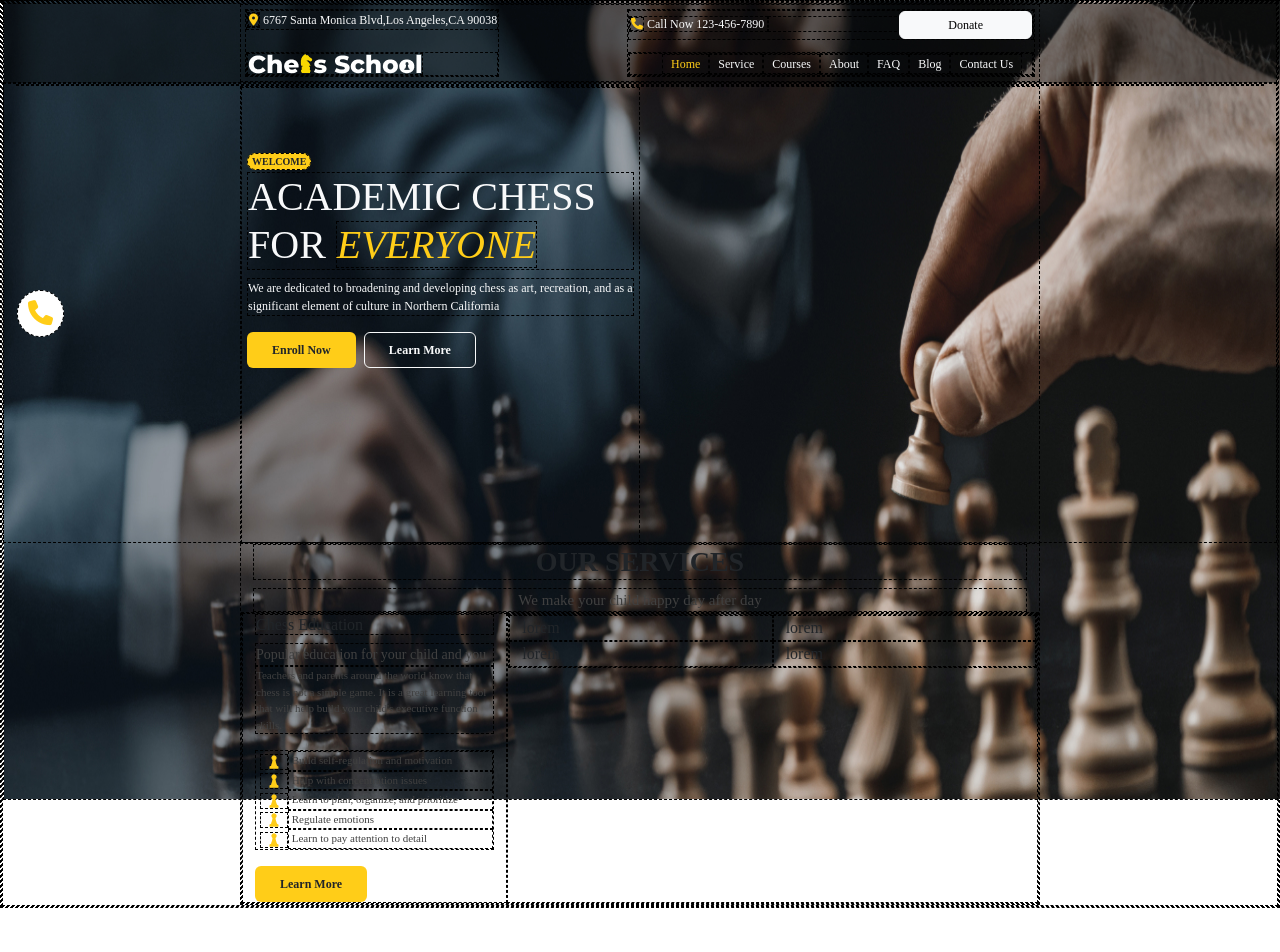
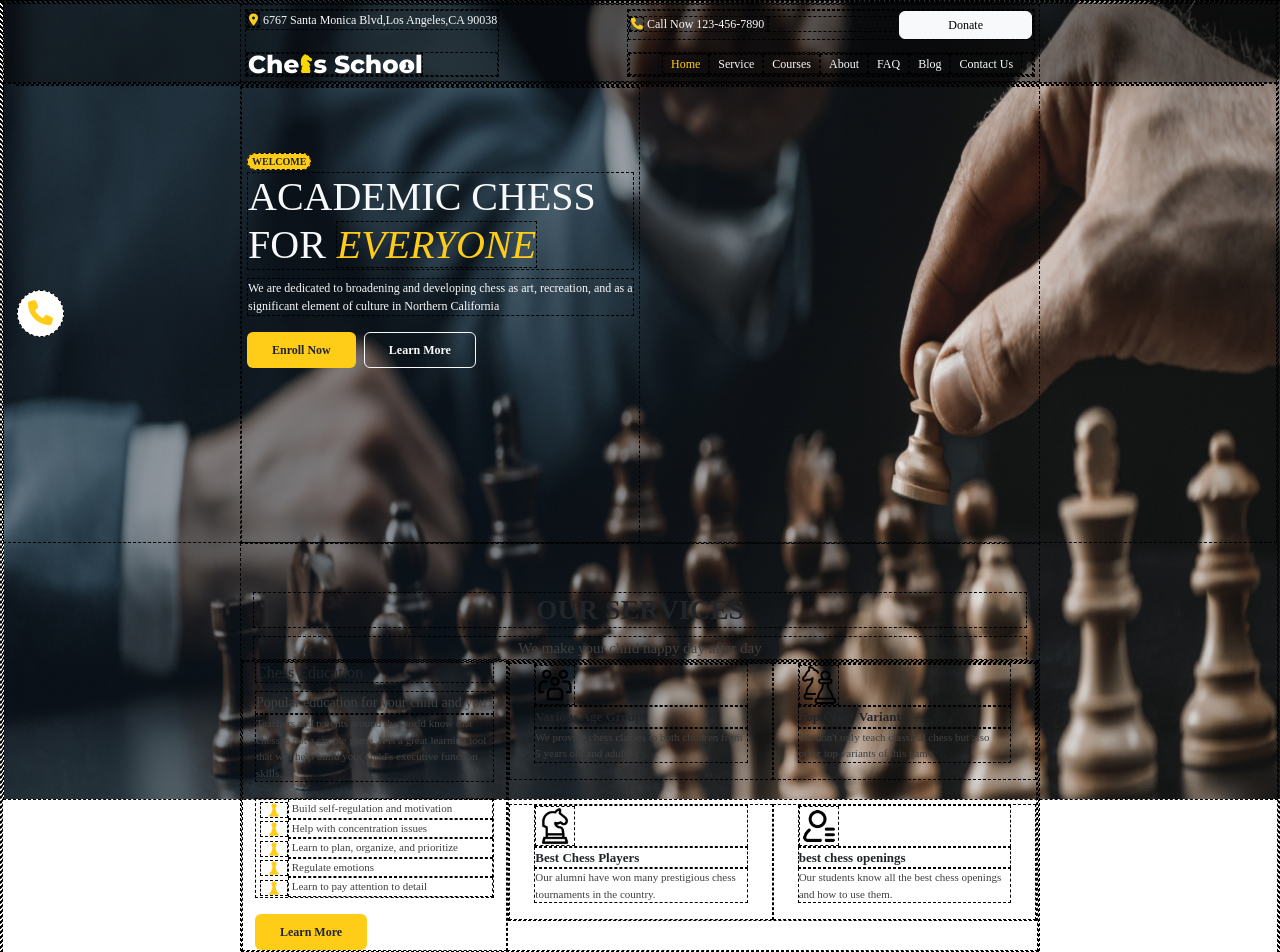
Before and after one commit to GioMench/proj-html-vuejs, a Vue app: page / in a window 1280 px wide. Shown: the top 952 px of the page. Before the commit the page ends 908 px from the top, so only its background shows below. Built offline with nearby package versions, Linux system fonts and the light colour scheme; a web font is replaced by a local one.

Commit message:
set and style section services

```diff
--- a/src/components/ServiceApp.vue
+++ b/src/components/ServiceApp.vue
@@ -9,7 +9,9 @@ export default {
                 'Learn to plan, organize, and prioritize',
                 'Regulate emotions',
                 'Learn to pay attention to detail'
-            ]
+            ],
+
+
         }
     }
 }
@@ -19,7 +21,7 @@ export default {
 
 <template>
     <!--service-section-->
-    <section class="me_container container">
+    <section class="me_container container py-5">
         <!--title-->
         <h3 class="text-center text-uppercase fw-semibold">
             our services
@@ -57,19 +59,52 @@ export default {
             </div>
             <!--right-section-service-->
             <div class="col-8">
-                <div class="row">
-                    <div class="col-6">
-                        lorem
+                <div class="row ">
+                    <div class="col-6 gx-5 ">
+                        <div>
+                            <img class="icon_services" src="/public/images/mt-2236-home-icon1.png" alt="icon team" >
+                        </div>
+                        <div class="fw-semibold text-capitalize" style="font-size: 13px;">
+                            various age groups
+                        </div>
+                        <p class="text_grey fw-light" style="font-size: 11px;" >
+                            We provide chess classes to both children from 5 years old and adult.
+                        </p>
                     </div>
-                    <div class="col-6">
-                        lorem
+                    <div class="col-6 gx-5 ">
+                        <div>
+                            <img class="icon_services" src="/public/images/mt-2236-home-icon2.png" alt="icon team" >
+                        </div>
+                        <div class="fw-semibold text-capitalize" style="font-size: 13px;">
+                            top chess variants
+                        </div>
+                        <p class="text_grey fw-light" style="font-size: 11px;" >
+                            We don't only teach classical chess but also other top variants of this game.
+                        </p>
                     </div>
-                    <div class="col-6">
-                        lorem
+                    <div class="col-6 gx-5 gy-4">
+                        <div>
+                            <img class="icon_services" src="/public/images/mt-2236-home-icon3.png" alt="icon team" >
+                        </div>
+                        <div class="fw-semibold text-capitalize" style="font-size: 13px;">
+                            best chess players
+                        </div>
+                        <p class="text_grey fw-light" style="font-size: 11px;" >
+                            Our alumni have won many prestigious chess tournaments in the country.
+                        </p>
                     </div>
-                    <div class="col-6">
-                        lorem
+                    <div class="col-6 gx-5 gy-4">
+                        <div>
+                            <img class="icon_services text-capitalize" src="/public/images/mt-2236-home-icon4.png" alt="icon team" >
+                        </div>
+                        <div class="fw-semibold" style="font-size: 13px;">
+                           best chess openings
+                        </div>
+                        <p class="text_grey fw-light" style="font-size: 11px;" >
+                            Our students know all the best chess openings and how to use them.
+                        </p>
                     </div>
+
                 </div>
             </div>
         </div>
@@ -82,4 +117,8 @@ export default {
 
 </template>
 
-<style scoped></style>
+<style scoped>
+.icon_services{
+    width: 40px;
+}
+</style>
```
